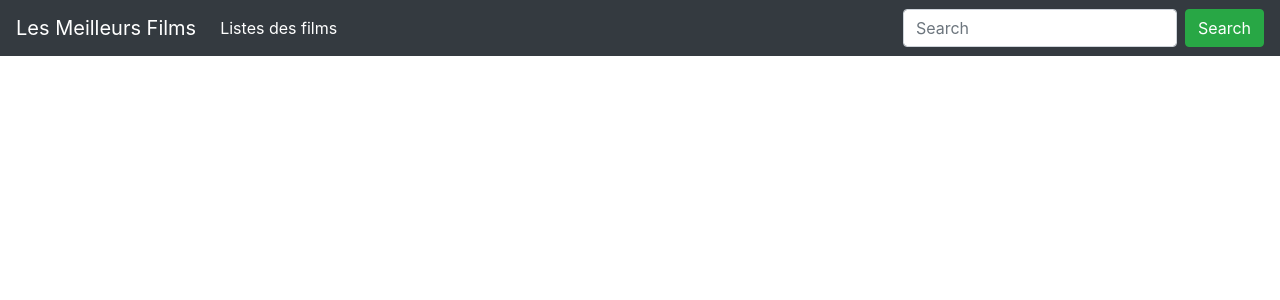
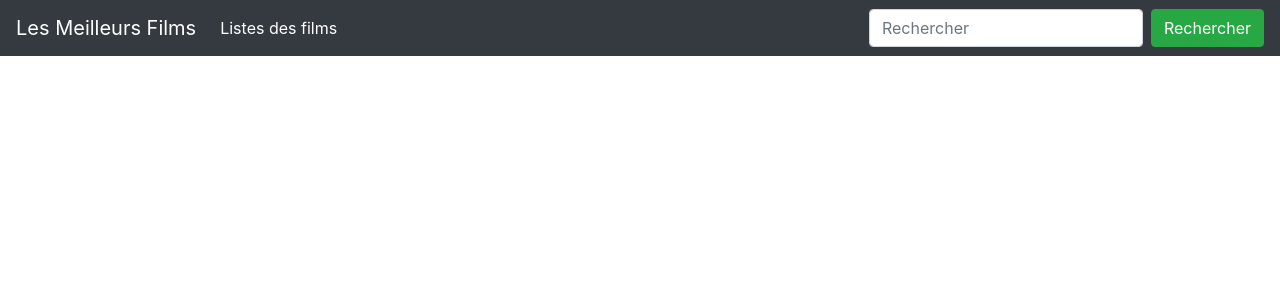
Before and after one commit to blardtony/movie-symfony, a Symfony app: template templates/base.html.twig in a window 1280 px wide. Shown: the top 300 px of the page. Run offline with Twig, Linux system fonts and the light colour scheme; the template is opened without the code that fills it, so the values that code supplies are empty; some libraries are stand-ins or nearby versions.

Commit message:
Search cone

```diff
--- a/templates/base.html.twig
+++ b/templates/base.html.twig
@@ -18,9 +18,9 @@
               <a class="nav-link" href="{{ path('movies_list') }}">Listes des films <span class="sr-only">(current)</span></a>
             </li>
           </ul>
-          <form class="form-inline" action="/action_page.php">
-            <input class="form-control mr-sm-2" type="text" placeholder="Search">
-            <button class="btn btn-success" type="submit">Search</button>
+          <form class="form-inline" method="GET" action="{{ path('movies_search') }}">
+            <input name ="search" class="form-control mr-sm-2" type="search" placeholder="Rechercher">
+            <button class="btn btn-success" type="submit">Rechercher</button>
           </form>
         </div>
       </nav>
```
Also changed, not shown: src/Controller/MoviesController.php (+20 -1 lines).
